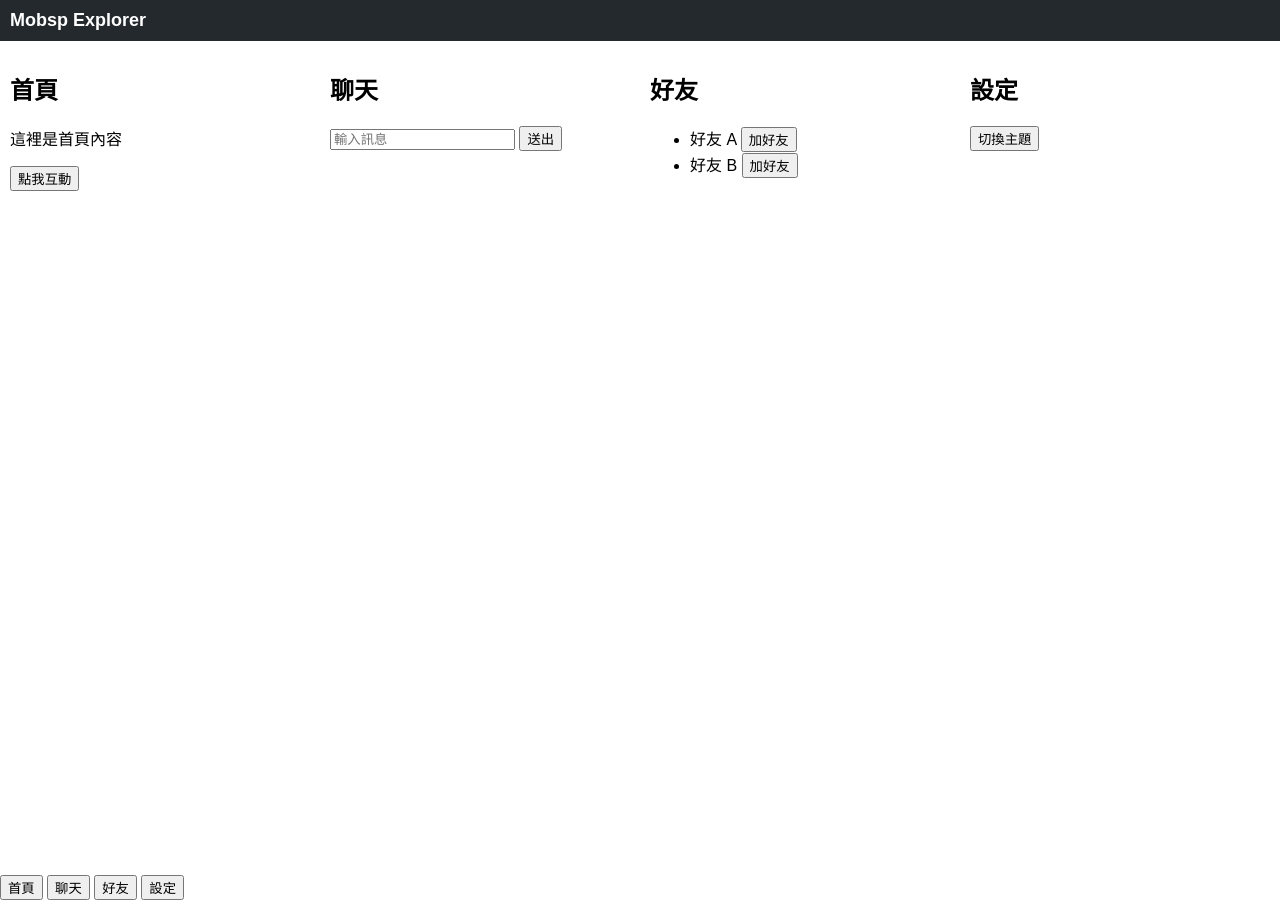
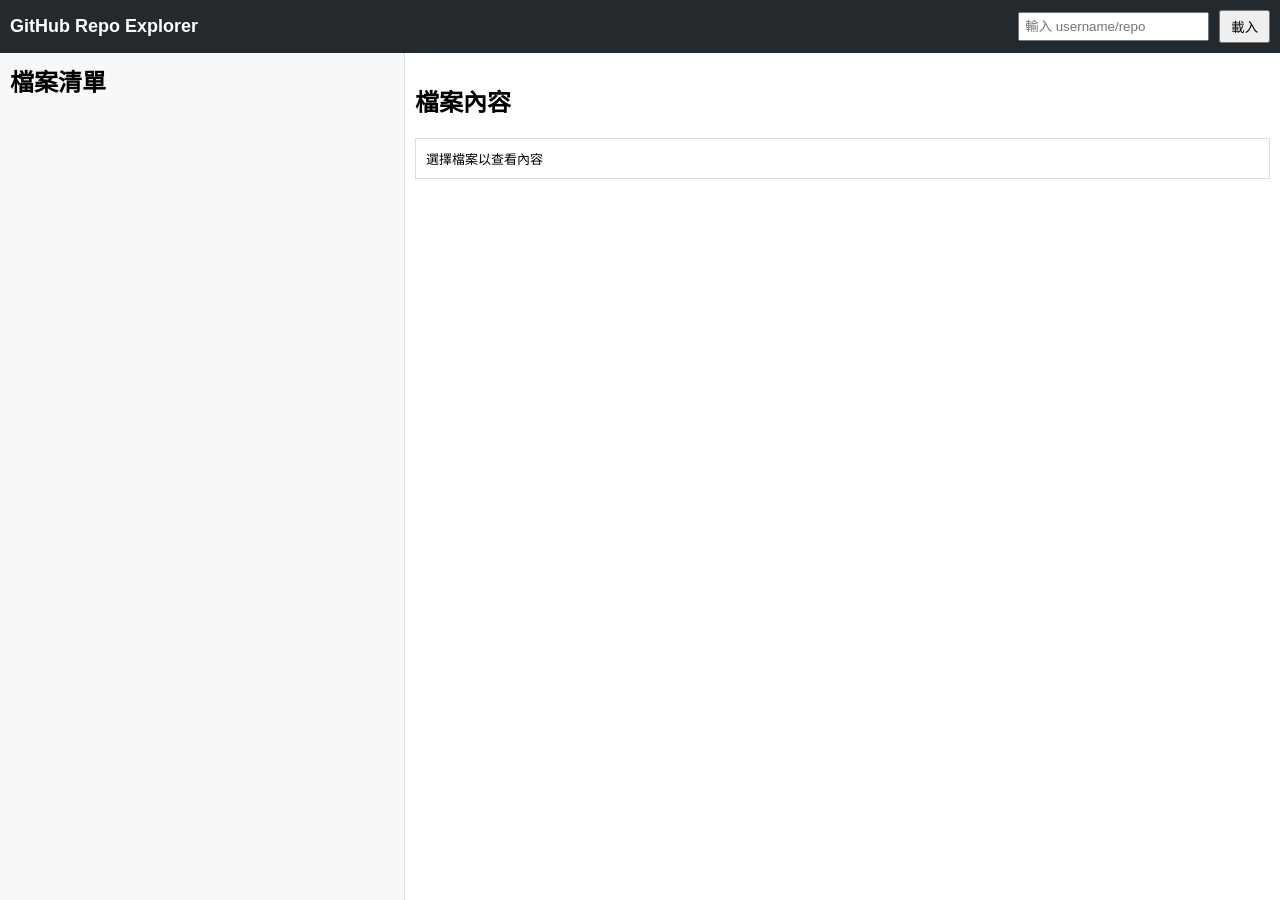
Before and after one commit to mobsp/mobsp.github.io, a Jekyll site: the page tol/ghexort/index.html, which Jekyll copies as it is, in a window 1280 px wide. Built offline with Jekyll 4.4.1, drawn with Linux system fonts in a browser that asks for light colours.

Commit message:
更新 index.html

```diff
--- a/tol/ghexort/index.html
+++ b/tol/ghexort/index.html
@@ -2,57 +2,25 @@
 <html lang="zh">
 <head>
   <meta charset="UTF-8">
-  <title>Mobsp LINE Style Explorer</title>
-  <meta name="viewport" content="width=device-width, initial-scale=1.0, maximum-scale=1.0, user-scalable=no">
+  <title>GitHub Repo Explorer</title>
   <link rel="stylesheet" href="style.css">
 </head>
 <body>
-  <!-- 頂部固定 Header -->
   <header>
-    <h1>Mobsp Explorer</h1>
+    <h1>GitHub Repo Explorer</h1>
+    <input id="repo-input" type="text" placeholder="輸入 username/repo">
+    <button id="load-btn">載入</button>
   </header>
-
-  <!-- 中間內容區 (SPA 子頁面) -->
-  <main id="app">
-    <!-- 首頁 -->
-    <section id="home" class="page active">
-      <h2>首頁</h2>
-      <p>這裡是首頁內容</p>
-      <button id="home-btn">點我互動</button>
-    </section>
-
-    <!-- 聊天 -->
-    <section id="chat" class="page">
-      <h2>聊天</h2>
-      <ul id="chat-list"></ul>
-      <input id="chat-input" type="text" placeholder="輸入訊息">
-      <button id="chat-send">送出</button>
-    </section>
-
-    <!-- 好友 -->
-    <section id="friends" class="page">
-      <h2>好友</h2>
-      <ul id="friends-list">
-        <li>好友 A <button class="add-friend">加好友</button></li>
-        <li>好友 B <button class="add-friend">加好友</button></li>
-      </ul>
-    </section>
-
-    <!-- 設定 -->
-    <section id="settings" class="page">
-      <h2>設定</h2>
-      <button id="toggle-theme">切換主題</button>
+  <main>
+    <aside id="sidebar">
+      <h2>檔案清單</h2>
+      <ul id="file-tree"></ul>
+    </aside>
+    <section id="viewer">
+      <h2>檔案內容</h2>
+      <pre id="file-content">選擇檔案以查看內容</pre>
     </section>
   </main>
-
-  <!-- 底部固定 Tab Bar -->
-  <nav id="tabbar">
-    <button data-target="home" class="active">首頁</button>
-    <button data-target="chat">聊天</button>
-    <button data-target="friends">好友</button>
-    <button data-target="settings">設定</button>
-  </nav>
-
   <script src="script.js"></script>
 </body>
 </html>
```
